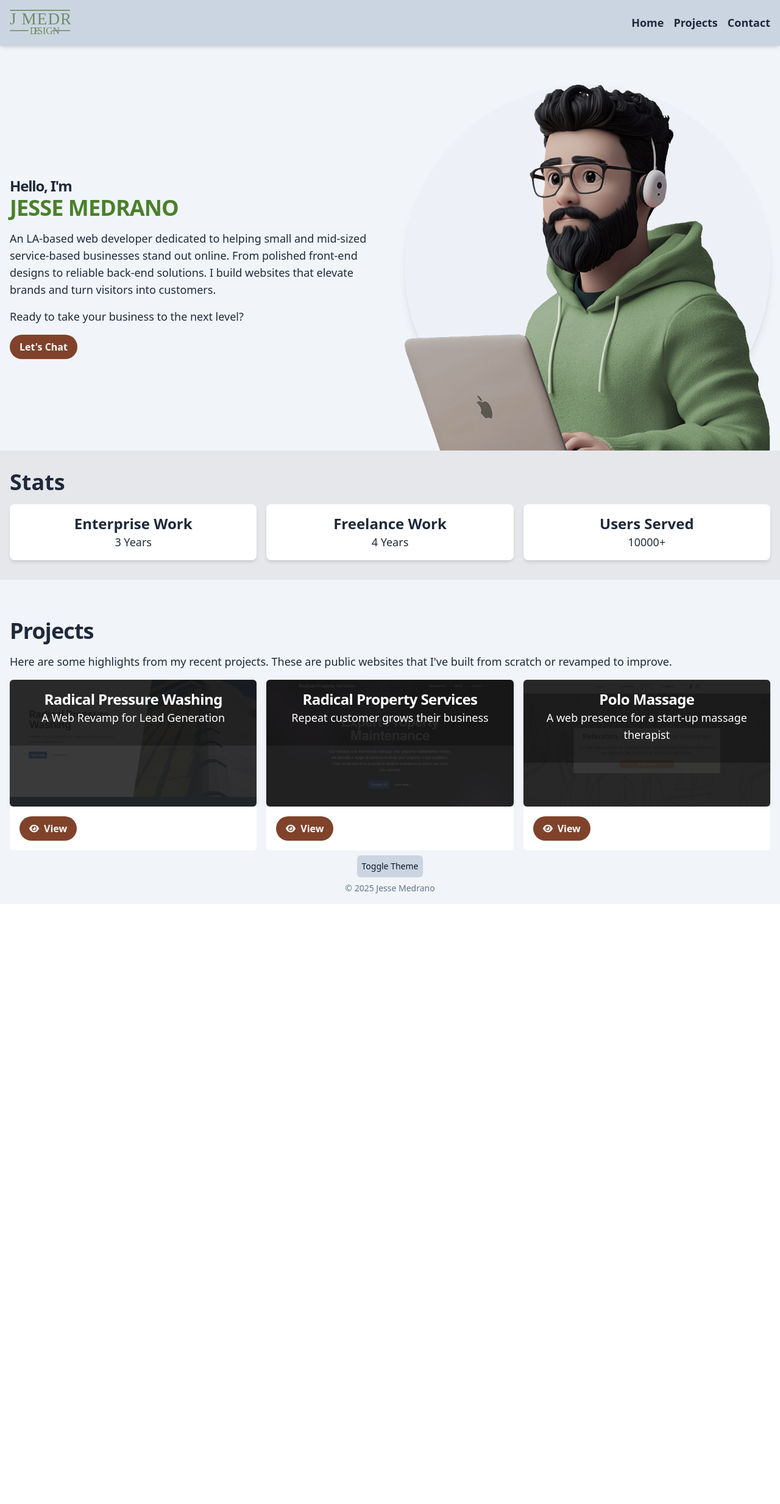
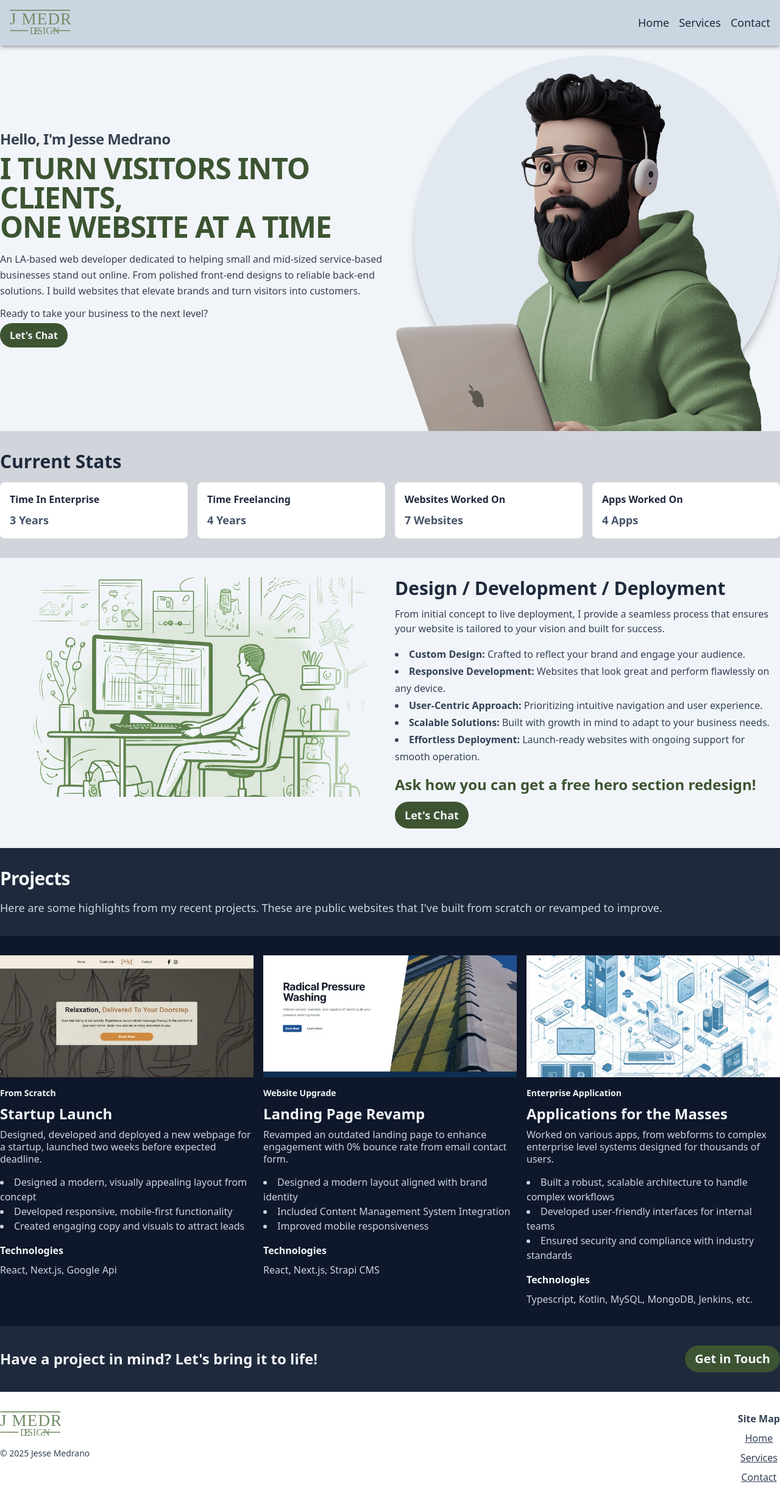
Before and after one commit to Jtamedrano/portfolio-2021, a Next.js app: page / in a window 1280 px wide. Shown: the whole page at 61% size. Before the commit the page ends 1483 px from the top, so only its background shows below. Built offline with nearby package versions, Linux system fonts and the light colour scheme; a web font is replaced by a local one.

Commit message:
task: home page redesign

```diff
--- a/src/app/layout.tsx
+++ b/src/app/layout.tsx
@@ -23,10 +23,10 @@ const Layout: React.FC<React.PropsWithChildren> = ({ children }) => {
           maxWidth: "100vw",
         }}
       >
-        <header className="py-4 sticky top-0 bg-slate-300 dark:bg-slate-700 text-slate-800 dark:text-slate-100 shadow-md z-50 transition-all duration-500">
+        <header className="py-4 sticky top-0 z-10 bg-slate-300 shadow-md shadow-black/25">
           <NavMenu />
         </header>
-        <main className="bg-slate-100 dark:bg-slate-900 text-slate-800 dark:text-slate-100 transition-colors duration-500">
+        <main className="bg-slate-100 dark:bg-slate-900 text-slate-800 dark:text-slate-100">
           {children}
         </main>
         <PageFooter />
--- a/src/components/PageFooter/PageFooter.tsx
+++ b/src/components/PageFooter/PageFooter.tsx
@@ -1,19 +1,31 @@
-"use client";
+import Image from "next/image";
+import Link from "next/link";
 
 const PageFooter = () => {
-  const handleThemeToggle = () => {
-    document.body.classList.toggle("dark");
-  };
-
   return (
-    <footer className="py-4 text-center text-sm bg-slate-100 dark:bg-slate-900 text-slate-500 dark:text-slate-400 flex flex-col items-center gap-2 transition-all duration-500">
-      <button
-        className="p-2 bg-slate-300 dark:bg-slate-700 text-slate-900 dark:text-slate-50 transition-colors duration-500 rounded-md"
-        onClick={handleThemeToggle}
-      >
-        Toggle Theme
-      </button>
-      &copy; 2025 Jesse Medrano
+    <footer className="py-8">
+      <div className="container mx-auto flex justify-between">
+        <div className="flex flex-col gap-4 text-slate-700">
+          <div>
+            <Image src="/Logo.svg" alt="Logo" width={100} height={100} />
+          </div>
+          <p className="text-sm text-slate-700">&copy; 2025 Jesse Medrano</p>
+        </div>
+        <div className="flex flex-col gap-2 text-slate-700 text-center">
+          <h3 className="font-bold text-slate-700">Site Map</h3>
+          <nav className="flex flex-col gap-2 underline">
+            <Link href="#" className="hover:text-slate-300">
+              Home
+            </Link>
+            <Link href="#" className="hover:text-slate-300">
+              Services
+            </Link>
+            <Link href="#" className="hover:text-slate-300">
+              Contact
+            </Link>
+          </nav>
+        </div>
+      </div>
     </footer>
   );
 };
--- a/src/components/home/Hero.tsx
+++ b/src/components/home/Hero.tsx
@@ -4,41 +4,44 @@ import React from "react";
 
 const Hero = () => {
   return (
-    <section className="container flex justify-between items-center mx-auto pt-16 px-4 overflow-hidden">
-      <div className="basis-1/2">
-        <p className="text-2xl font-bold tracking-tighter">Hello, I&apos;m</p>
-        <h1 className="text-4xl font-bold tracking-tight mb-4 uppercase text-secondary">
-          Jesse Medrano
+    <section className="container flex justify-between items-center self-stretch mx-auto py-4 px-4 xl:px-0 gap-8 overflow-hidden">
+      <div className="leading-none text-gray-700 flex flex-col gap-4 flex-1">
+        <div className="flex flex-col gap-2">
+          <p className="text-2xl font-semibold tracking-tight ">
+            Hello, I&apos;m Jesse Medrano
+          </p>
+          <h1 className=" text-3xl lg:text-5xl font-bold tracking-tight uppercase text-secondary-700">
+            I turn visitors into clients,
+            <br /> one website at a time
           </h1>
-        <p className="text-lg font-light">
+        </div>
+        <p className="leading-relaxed flex flex-col">
           An LA-based web developer dedicated to helping small and mid-sized
           service-based businesses stand out online. From polished front-end
           designs to reliable back-end solutions. I build websites that elevate
           brands and turn visitors into customers.
         </p>
-        <p className="text-lg font-light mt-4">
-          Ready to take your business to the next level?
-        </p>
+        <div className="flex flex-col gap-2 items-start">
+          <p className="">Ready to take your business to the next level?</p>
           <Link
             href="/contact"
-          className="bg-primary text-white py-2 px-4 rounded-full inline-block mt-4 font-semibold"
+            className="bg-secondary-700 text-slate-100 text-lg lg:text-base py-2 px-4 inline-block rounded-full font-semibold"
           >
             Let's Chat
           </Link>
         </div>
-      <div
-        className="hidden md:block"
-        style={{ width: "600px", height: "600px" }}
-      >
-        <div className="relative w-full h-full bg-slate-200/30 dark:bg-slate-700 rounded-full shadow-lg transition-all duration-500">
+      </div>
+      <div className="relative hidden md:flex flex-col justify-end items-center bg-slate-200 rounded-full shadow-lg shadow-black/25 md:min-w-[250px] md:min-h-[250px] lg:min-w-[600px] lg:min-h-[600px] z-0">
         <Image
           src="/dev_hero_image_transparent.png"
           alt="software developer with laptop"
-            width={800}
-            height={800}
-            style={{ objectFit: "contain" }}
+          width={600}
+          height={600}
+          className="md:top-[50px] md:left-[0px] lg:top-[30px] lg:left-[-30px] z-10 absolute"
+          style={{
+            objectFit: "cover",
+          }}
         />
-        </div>
       </div>
     </section>
   );
--- a/src/components/home/HomePage.tsx
+++ b/src/components/home/HomePage.tsx
@@ -2,12 +2,14 @@ import React from "react";
 import Hero from "./Hero";
 import Projects from "./projects/Projects";
 import { Stats } from "./Stats";
+import { InfoSection } from "./InfoSection";
 
 export default function HomePage() {
   return (
-    <div className="">
+    <div>
       <Hero />
       <Stats />
+      <InfoSection />
       <Projects />
     </div>
   );
--- /dev/null
+++ b/src/components/home/InfoSection.tsx
@@ -0,0 +1,65 @@
+import Image from "next/image";
+import Link from "next/link";
+
+export const InfoSection: React.FC = () => {
+  return (
+    <section className="py-8 flex justify-between self-stretch items-start">
+      <div className="container mx-auto flex items-start gap-4 flex-1">
+        <div className="flex justify-between items-center flex-1 self-stretch rounded-lg w-[632px] h-[360px]">
+          <Image
+            src="/webdev_journey.png"
+            className="flex-1 self-stretch object-cover w-auto h-auto"
+            width={632}
+            height={368}
+            alt="Web Development Journey"
+          />
+        </div>
+        <div className="flex flex-col gap-4 flex-1 text-slate-700">
+          <div className="flex flex-col gap-3">
+            <h3 className="text-3xl font-semibold text-slate-800">
+              Design / Development / Deployment
+            </h3>
+            <p>
+              From initial concept to live deployment, I provide a seamless
+              process that ensures your website is tailored to your vision and
+              built for success.
+            </p>
+          </div>
+          <ul className="list-disc list-inside leading-7">
+            <li>
+              <strong>Custom Design:</strong> Crafted to reflect your brand and
+              engage your audience.
+            </li>
+            <li>
+              <strong>Responsive Development:</strong> Websites that look great
+              and perform flawlessly on any device.
+            </li>
+            <li>
+              <strong>User-Centric Approach:</strong> Prioritizing intuitive
+              navigation and user experience.
+            </li>
+            <li>
+              <strong>Scalable Solutions:</strong> Built with growth in mind to
+              adapt to your business needs.
+            </li>
+            <li>
+              <strong>Effortless Deployment:</strong> Launch-ready websites with
+              ongoing support for smooth operation.
+            </li>
+          </ul>
+          <div className="flex flex-col gap-3 items-start">
+            <p className="text-2xl text-secondary-700 font-bold">
+              Ask how you can get a free hero section redesign!
+            </p>
+            <Link
+              href="/contact"
+              className="bg-secondary-700 text-slate-100 py-2 px-4 rounded-full text-lg font-semibold"
+            >
+              Let&apos;s Chat
+            </Link>
+          </div>
+        </div>
+      </div>
+    </section>
+  );
+};
--- a/src/components/home/Stats.tsx
+++ b/src/components/home/Stats.tsx
@@ -7,22 +7,23 @@ interface StatItemProps {
 
 const StatItem: React.FC<StatItemProps> = ({ title, value }) => {
   return (
-    <div className="bg-white dark:bg-gray-900 p-4 rounded-lg shadow-md text-center">
-      <h3 className="text-2xl font-bold">{title}</h3>
-      <p className="text-lg">{value}</p>
+    <div className="bg-white p-4 rounded-lg flex-1 flex flex-col gap-2">
+      <h3 className="font-bold text-slate-800">{title}</h3>
+      <p className="text-lg font-bold text-slate-600">{value}</p>
     </div>
   );
 };
 
 export const Stats = () => {
   return (
-    <section className="bg-gray-200 dark:bg-gray-800 transition-all duration-500">
-      <div className="container mx-auto px-4 py-8">
-        <h2 className="text-4xl font-bold mb-4">Stats</h2>
-        <div className="grid grid-cols-1 md:grid-cols-3 gap-4">
-          <StatItem title="Enterprise Work" value="3 Years" />
-          <StatItem title="Freelance Work" value="4 Years" />
-          <StatItem title="Users Served" value="10000+" />
+    <section className="bg-gray-300">
+      <div className="container mx-auto py-8 flex flex-col gap-4">
+        <h2 className="text-3xl font-semibold text-slate-800">Current Stats</h2>
+        <div className="flex flex-col gap-4 md:flex-row md:gap-4">
+          <StatItem title="Time In Enterprise" value="3 Years" />
+          <StatItem title="Time Freelancing" value="4 Years" />
+          <StatItem title="Websites Worked On" value="7 Websites" />
+          <StatItem title="Apps Worked On" value="4 Apps" />
         </div>
       </div>
     </section>
--- a/src/components/home/projects/ProjectCard.tsx
+++ b/src/components/home/projects/ProjectCard.tsx
@@ -1,35 +1,49 @@
+import Image from "next/image";
 import { FaEye } from "react-icons/fa6";
 
 interface ProjectCardProps {
+  slug: string;
   title: string;
-  subtitle: string;
-  desktopImage?: string;
+  description: string;
+  desktopImage: string;
+  keyPoints: string[];
+  technologies: string[];
 }
 
 export const ProjectCard: React.FC<ProjectCardProps> = ({
+  description,
+  desktopImage,
   title,
-  subtitle,
-  desktopImage,
+  slug,
+  keyPoints,
+  technologies,
 }) => (
-  <div className="relative w-full h-full rounded-md shadow-md group cursor-default transition-all duration-500">
-    <div className="relative h-full transition-all duration-500 z-10 rounded-md overflow-hidden">
-      <div className="absolute top-0 w-full h-full bg-black bg-opacity-85 group-hover:bg-opacity-50 transition-all duration-500">
-        <img
-          src={desktopImage}
-          alt={title}
-          className="object-cover w-full h-full opacity-10 group-hover:opacity-80 transition-all duration-500"
-        />
+  <div className="flex-1 flex flex-col gap-4">
+    <div className="w-full h-[200px] bg-black0">
+      <Image
+        src={desktopImage}
+        alt={title}
+        width={400}
+        height={200}
+        className="object-cover w-full h-full"
+      />
+    </div>
+
+    <div className="relative text-slate-100 flex flex-col gap-4">
+      <div className="flex flex-col gap-2 items-start">
+        <p className="text-sm font-semibold">{slug}</p>
+        <h3 className="text-2xl font-semibold">{title}</h3>
+        <p className="text-slate-300 leading-tight">{description}</p>
       </div>
-
-      <div className="p-4 relative z-10 text-white bg-black/30 text-center group-hover:opacity-0 transition-all duration-500">
-        <h3 className="text-2xl font-bold tracking-tight">{title}</h3>
-        <p className="text-lg font-light mb-4">{subtitle}</p>
+      <ul className="list-disc list-inside flex-1 text-slate-300">
+        {keyPoints.map((point, index) => (
+          <li key={`${slug}-keypoint-${index}`}>{point}</li>
+        ))}
+      </ul>
+      <div className="flex flex-col gap-2">
+        <h4 className="font-semibold">Technologies</h4>
+        <p className="text-slate-300">{technologies.join(", ")}</p>
       </div>
-    </div>
-    <div className="rounded-b-md bg-white p-4 pt-0">
-      <button className="bg-primary text-white py-2 px-4 rounded-full inline-flex items-center justify-center gap-2 mt-4 font-semibold hover:bg-primary-600 transition-all duration-300">
-        <FaEye className="inline-block" /> View
-      </button>
     </div>
   </div>
 );
--- a/src/components/home/projects/Projects.tsx
+++ b/src/components/home/projects/Projects.tsx
@@ -1,58 +1,97 @@
 import React from "react";
 import { ProjectCard } from "./ProjectCard";
+import Link from "next/link";
 
 const PROJECT_LIST = [
   {
-    title: "Radical Pressure Washing",
-    subtitle: "A Web Revamp for Lead Generation",
-    describe:
-      "Radical Pressure Washing needed a more effective website to showcase their services. The old site lacked clear calls to action, had minimal service details, and wasn’t mobile-friendly. I implemented a modern design using Next.js and Strapi CMS, added before-and-after imagery, introduced simple contact methods, and included SEO optimizations. The one-month build, involving just one design session and a few minor revisions, dramatically improved both performance and user engagement.",
-    outcomes: [
-      "SEO score rose from 39 to 92",
-      "Accessibility rating jumped from 25 to 99",
-      "Completed in just one month",
-      "Zero email bounces via a direct “mailto” form solution",
-      "Client praised the rapid turnaround and immediate lead generation",
+    slug: "From Scratch",
+    title: "Startup Launch",
+    description:
+      "Designed, developed and deployed a new webpage for a startup, launched two weeks before expected deadline.",
+    desktop: "/polo-desktop.png",
+    keyPoints: [
+      "Designed a modern, visually appealing layout from concept",
+      "Developed responsive, mobile-first functionality",
+      "Created engaging copy and visuals to attract leads",
     ],
-    desktop: "radical-desktop.png",
-    live: "https://www.radicalpressurewash.com/",
+    technologies: ["React", "Next.js", "Google Api"],
   },
   {
-    title: "Radical Property Services",
-    subtitle: "Repeat customer grows their business",
-    describe: "A landing page website for a property maintenance company.",
-    desktop: "pmgmt-desktop.png",
-    live: "https://radicalpropertymgmt.com",
+    slug: "Website Upgrade",
+    title: "Landing Page Revamp",
+    description:
+      "Revamped an outdated landing page to enhance engagement with 0% bounce rate from email contact form.",
+    desktop: "/radical-desktop.png",
+    keyPoints: [
+      "Designed a modern layout aligned with brand identity",
+      "Included Content Management System Integration",
+      "Improved mobile responsiveness",
+    ],
+    technologies: ["React", "Next.js", "Strapi CMS"],
   },
   {
-    title: "Polo Massage",
-    subtitle: "A web presence for a start-up massage therapist",
-    describe: "A landing page website for a massage therapist.",
-    desktop: "polo-desktop.png",
-    live: "https://polomassage.com",
+    slug: "Enterprise Application",
+    title: "Applications for the Masses",
+    description:
+      "Worked on various apps, from webforms to complex enterprise level systems designed for thousands of users.",
+    keyPoints: [
+      "Built a robust, scalable architecture to handle complex workflows",
+      "Developed user-friendly interfaces for internal teams",
+      "Ensured security and compliance with industry standards",
+    ],
+    technologies: [
+      "Typescript",
+      "Kotlin",
+      "MySQL",
+      "MongoDB",
+      "Jenkins",
+      "etc.",
+    ],
+    desktop: "/enterprise_imagery.png",
   },
 ];
 
 const Projects = () => {
   return (
-    <div id="projects" className="container mx-auto py-16 px-4">
-      <h2 className="text-4xl font-bold tracking-tight mb-4">Projects</h2>
-      <p className="text-lg font-light mb-4">
-        Here are some highlights from my recent projects. These are public
-        websites that I&apos;ve built from scratch or revamped to improve.
-      </p>
-
-      <div className="grid grid-cols-1 gap-4 md:grid-cols-3">
+    <section className="bg-slate-900">
+      <div className="py-8 bg-slate-800">
+        <div className="container mx-auto flex flex-col gap-4">
+          <h2 className="text-3xl font-bold tracking-tight text-slate-100">
+            Projects
+          </h2>
+          <p className="text-lg font-light text-slate-300">
+            Here are some highlights from my recent projects. These are public
+            websites that I&apos;ve built from scratch or revamped to improve.
+          </p>
+        </div>
+      </div>
+      <div className="container mx-auto py-8 flex flex-col lg:flex-row gap-4">
         {PROJECT_LIST.map((project, index) => (
           <ProjectCard
             key={index}
             title={project.title}
-            subtitle={project.subtitle}
+            description={project.description}
             desktopImage={project.desktop}
+            slug={project.slug}
+            keyPoints={project.keyPoints}
+            technologies={project.technologies}
           />
         ))}
       </div>
-    </div>
+      <div className="bg-slate-800">
+        <div className="container mx-auto py-8 flex justify-between items-center">
+          <h3 className="text-2xl font-semibold text-slate-100">
+            Have a project in mind? Let&apos;s bring it to life!
+          </h3>
+          <Link
+            href="/contact"
+            className="bg-secondary-700 text-slate-100 py-2 px-4 rounded-full text-xl font-semibold"
+          >
+            Get in Touch
+          </Link>
+        </div>
+      </div>
+    </section>
   );
 };
 
--- a/src/components/nav.tsx
+++ b/src/components/nav.tsx
@@ -14,7 +14,7 @@ const NavItem: React.FC<NavItemProps> = ({
   className = "navItem",
 }) => (
   <li className={className}>
-    <Link href={to} className="text-lg font-semibold">
+    <Link href={to} className="text-lg">
       {label}
     </Link>
   </li>
@@ -24,12 +24,12 @@ const NavMenu = () => {
   return (
     <nav className="container mx-auto flex justify-between items-center gap-4 px-4">
       <Link className="text-2xl font-bold text-primary" href="/">
-        <Image src="/Logo.svg" alt="Logo" width={100} height={100} />
+        <Image src="/Logo.svg" alt="Logo" width={100} height={43} />
       </Link>
-      <ul className="flex gap-4">
+      <ul className="flex gap-4 capitalize text-slate-800">
         <NavItem label="Home" to="/" />
-        <NavItem label="Projects" to="#projects" />
-        <NavItem label="Contact" to="#contact" />
+        <NavItem label="Services" to="/services" />
+        <NavItem label="Contact" to="/contact" />
       </ul>
     </nav>
   );
```
Also changed, not shown: tailwind.config.js (+11 -13 lines), public/enterprise_imagery.png (added), public/webdev_journey.png (added). Lines whose indentation alone changed are shown as unchanged.
